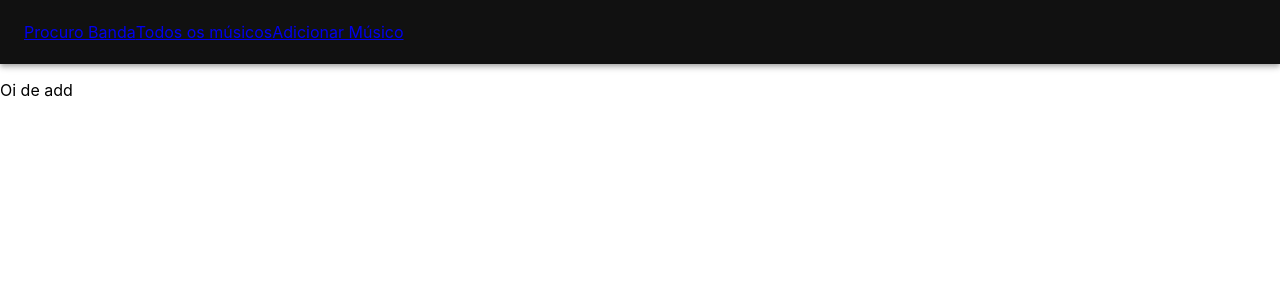
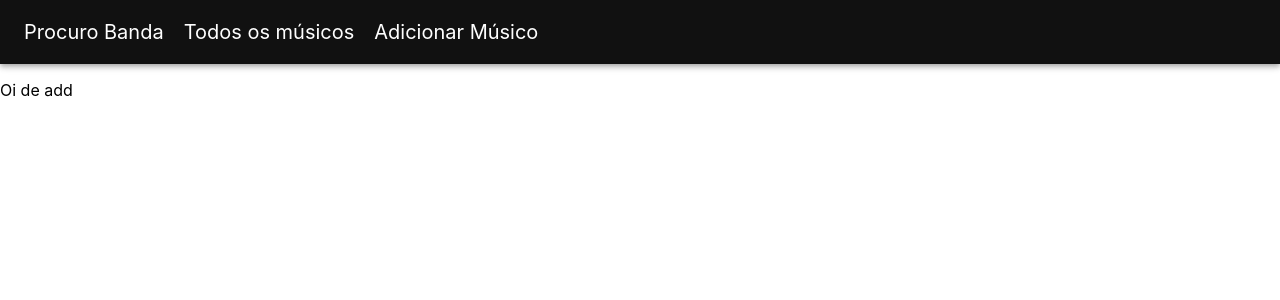
Before and after one commit to pvcapuano/ProcuroBanda, a React (Create React App) app: page /add in a window 1280 px wide. Shown: the top 300 px of the page. Built offline with nearby package versions, Linux system fonts and the light colour scheme.

Commit message:
not found

```diff
--- a/src/App.js
+++ b/src/App.js
@@ -3,6 +3,7 @@ import NavBar from './Components/NavBar';
 import ProcuroBanda from './Components/ProcuroBanda';
 import AllUsers from './Components/AllUsers';
 import AddUser from './Components/AddUser';
+import NotFound from './Components/NotFound';
 import { BrowserRouter, Route, Switch } from 'react-router-dom'
 
 function App() {
@@ -13,6 +14,7 @@ function App() {
       <Route path="/" exact component={ProcuroBanda} />
       <Route path="/all" exact component={AllUsers} />
       <Route path="/add" exact component={AddUser} />
+      <Route component={NotFound}/>
       </Switch>
     </BrowserRouter>
   );
--- a/src/Components/NavBar.jsx
+++ b/src/Components/NavBar.jsx
@@ -5,6 +5,13 @@ import { NavLink } from 'react-router-dom'
 const useStyle = makeStyles({
     header: {
         background: '#111111'
+    },
+    tabs: {
+        color: '#ffffff',
+        textDecoration: 'none',
+        marginRight: 20,
+        fontSize: 20
+
     }
 })
 
@@ -13,9 +20,9 @@ export default function NavBar() {
     return(
         <AppBar className={classes.header} position="static">
             <Toolbar>
-                <NavLink to="./">Procuro Banda</NavLink>
-                <NavLink to="all">Todos os músicos</NavLink>
-                <NavLink to="add">Adicionar Músico</NavLink>
+                <NavLink className={classes.tabs} to="./">Procuro Banda</NavLink>
+                <NavLink className={classes.tabs} to="all">Todos os músicos</NavLink>
+                <NavLink className={classes.tabs} to="add">Adicionar Músico</NavLink>
             </Toolbar>
         </AppBar>
     )
--- /dev/null
+++ b/src/Components/NotFound.jsx
@@ -0,0 +1,7 @@
+import notfound from '../Assets/Images/notfound.jpeg'
+
+export default function NotFound(){
+    return(
+        <img src={notfound} style={{width: '30%', margin: '80px 0 0 35%'}} />
+    )
+}
```
Also changed, not shown: src/Assets/Images/notfound.jpeg (added).
